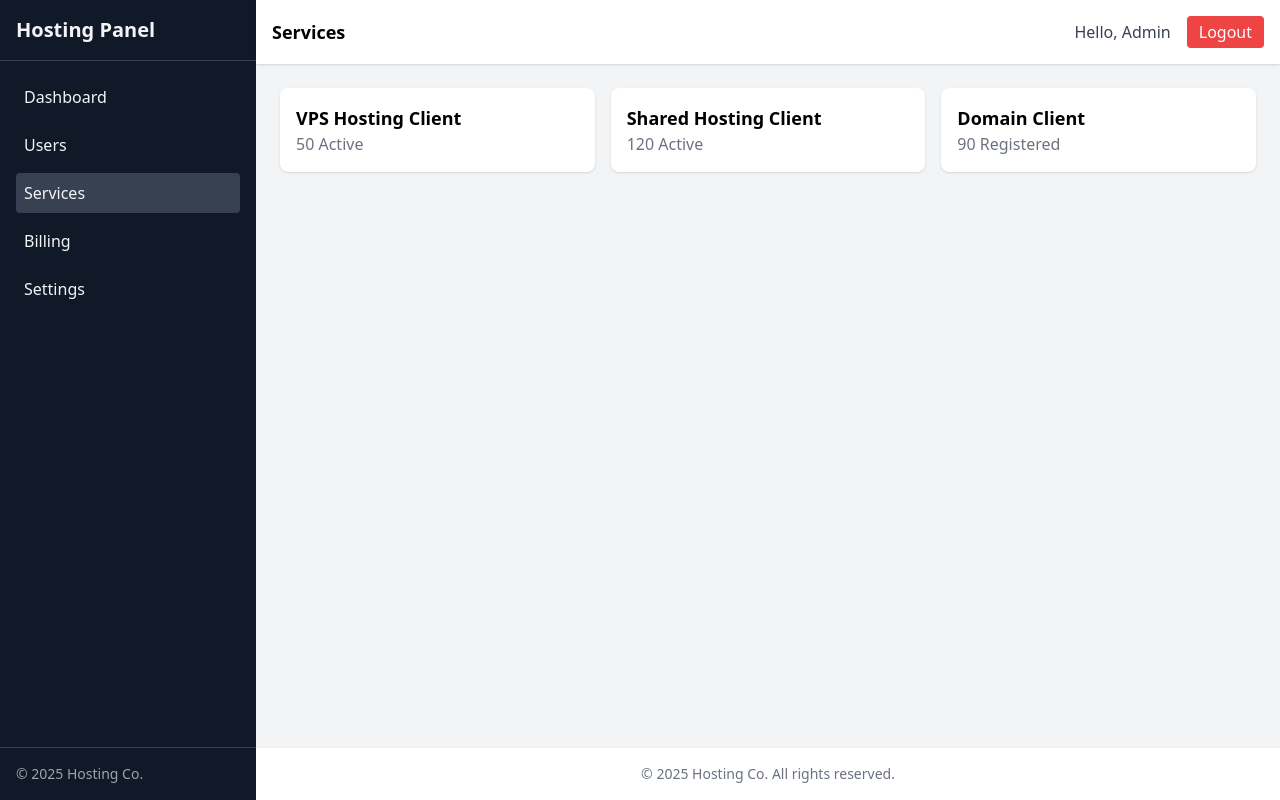
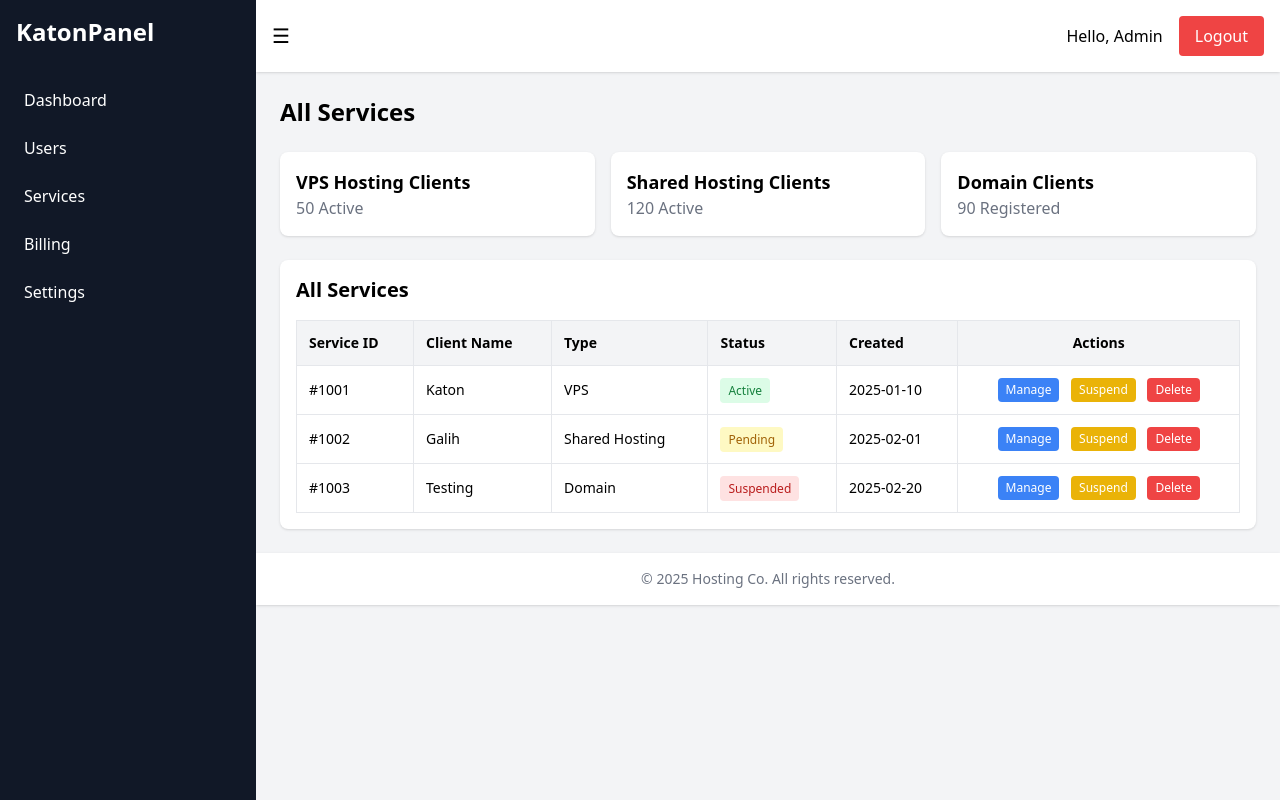
Before and after one commit to katonjr/Project-TAN, a plain HTML site: page services.html in a window 1280 px wide. Drawn offline with nearby package versions, Linux system fonts and the light colour scheme.

Commit message:
Services Commit

```diff
--- a/services.html
+++ b/services.html
@@ -3,51 +3,132 @@
 <head>
   <meta charset="UTF-8">
   <meta name="viewport" content="width=device-width, initial-scale=1.0">
-  <title>Admin Panel - Services</title>
+  <title>Admin Panel - Dashboard</title>
   <script src="https://cdn.tailwindcss.com"></script>
+  <style>
+    /* Animasi sidebar */
+    #sidebar {
+      transition: transform 0.3s ease;
+    }
+
+    /* Ketika checkbox dicentang, sidebar geser */
+    #menu-toggle:checked ~ #sidebar {
+      transform: translateX(-100%);
+    }
+
+    /* Ketika sidebar geser, konten meluas */
+    #menu-toggle:checked ~ #main-content {
+      margin-left: 0;
+    }
+  </style>
 </head>
-<body class="flex min-h-screen bg-gray-100">
+<body class="bg-gray-100">
+
+  <!-- Checkbox Hack -->
+  <input type="checkbox" id="menu-toggle" class="hidden">
 
   <!-- Sidebar -->
-  <aside class="w-64 bg-gray-900 text-gray-100 flex flex-col fixed h-full">
-    <div class="p-4 text-xl font-bold border-b border-gray-700">Hosting Panel</div>
-    <nav class="flex-1 p-4 space-y-2">
-      <a href="index.html" class="block p-2 rounded hover:bg-gray-700">Dashboard</a>
-      <a href="users.html" class="block p-2 rounded hover:bg-gray-700">Users</a>
-      <a href="services.html" class="block p-2 rounded bg-gray-700">Services</a>
-      <a href="billing.html" class="block p-2 rounded hover:bg-gray-700">Billing</a>
-      <a href="settings.html" class="block p-2 rounded hover:bg-gray-700">Settings</a>
-    </nav>
-    <div class="p-4 border-t border-gray-700 text-sm text-gray-400">© 2025 Hosting Co.</div>
-  </aside>
+  <div id="sidebar" class="fixed top-0 left-0 w-64 h-full bg-gray-900 text-white">
+    <div class="p-4 text-2xl font-bold">KatonPanel</div>
+    <ul class="space-y-2 p-4">
+      <li><a href="index.html" class="block p-2 rounded hover:bg-gray-700">Dashboard</a></li>
+      <li><a href="users.html" class="block p-2 rounded hover:bg-gray-700">Users</a></li>
+      <li><a href="services.html" class="block p-2 rounded hover:bg-gray-700">Services</a></li>
+      <li><a href="billing.html" class="block p-2 rounded hover:bg-gray-700">Billing</a></li>
+      <li><a href="settings.html" class="block p-2 rounded hover:bg-gray-700">Settings</a></li>
+    </ul>
+  </div>
 
-  <!-- Main Content -->
-  <div class="flex-1 flex flex-col ml-64">
-    <header class="bg-white shadow p-4 flex justify-between items-center sticky top-0 z-10">
-      <h1 class="text-lg font-semibold">Services</h1>
+  <!-- Konten -->
+  <div id="main-content" class="ml-64 transition-all duration-300">
+    <!-- Header -->
+    <div class="flex items-center justify-between bg-white p-4 shadow">
+      <label for="menu-toggle" class="cursor-pointer text-xl">&#9776;</label>
       <div class="flex items-center space-x-4">
-        <span class="text-gray-700">Hello, Admin</span>
-        <button class="bg-red-500 text-white px-3 py-1 rounded hover:bg-red-600">Logout</button>
+        <span>Hello, Admin</span>
+        <button class="bg-red-500 text-white px-4 py-2 rounded">Logout</button>
       </div>
-    </header>
+    </div>
 
-    <main class="p-6 flex-1">
+    <!-- Isi Konten -->
+    <main class="p-6 flex-1 space-y-6">
+        <h1 class="text-2xl font-bold mb-4">All Services</h1>
+
+      <!-- Service Stats -->
       <div class="grid grid-cols-1 md:grid-cols-3 gap-4">
         <div class="bg-white shadow p-4 rounded-lg">
-          <h3 class="font-bold text-lg">VPS Hosting Client</h3>
+          <h3 class="font-bold text-lg">VPS Hosting Clients</h3>
           <p class="text-gray-500">50 Active</p>
         </div>
         <div class="bg-white shadow p-4 rounded-lg">
-          <h3 class="font-bold text-lg">Shared Hosting Client</h3>
+          <h3 class="font-bold text-lg">Shared Hosting Clients</h3>
           <p class="text-gray-500">120 Active</p>
         </div>
         <div class="bg-white shadow p-4 rounded-lg">
-          <h3 class="font-bold text-lg">Domain Client</h3>
+          <h3 class="font-bold text-lg">Domain Clients</h3>
           <p class="text-gray-500">90 Registered</p>
+        </div>
+      </div>
+
+      <!-- Services Table -->
+      <div class="bg-white shadow rounded-lg p-4">
+        <h2 class="text-xl font-semibold mb-4">All Services</h2>
+        <div class="overflow-x-auto">
+          <table class="w-full border-collapse">
+            <thead>
+              <tr class="bg-gray-100 text-left text-sm font-semibold">
+                <th class="p-3 border">Service ID</th>
+                <th class="p-3 border">Client Name</th>
+                <th class="p-3 border">Type</th>
+                <th class="p-3 border">Status</th>
+                <th class="p-3 border">Created</th>
+                <th class="p-3 border text-center">Actions</th>
+              </tr>
+            </thead>
+            <tbody class="text-sm">
+              <tr class="hover:bg-gray-50">
+                <td class="p-3 border">#1001</td>
+                <td class="p-3 border">Katon</td>
+                <td class="p-3 border">VPS</td>
+                <td class="p-3 border"><span class="px-2 py-1 text-xs rounded bg-green-100 text-green-700">Active</span></td>
+                <td class="p-3 border">2025-01-10</td>
+                <td class="p-3 border text-center space-x-2">
+                  <button class="px-2 py-1 bg-blue-500 text-white rounded text-xs hover:bg-blue-600">Manage</button>
+                  <button class="px-2 py-1 bg-yellow-500 text-white rounded text-xs hover:bg-yellow-600">Suspend</button>
+                  <button class="px-2 py-1 bg-red-500 text-white rounded text-xs hover:bg-red-600">Delete</button>
+                </td>
+              </tr>
+              <tr class="hover:bg-gray-50">
+                <td class="p-3 border">#1002</td>
+                <td class="p-3 border">Galih</td>
+                <td class="p-3 border">Shared Hosting</td>
+                <td class="p-3 border"><span class="px-2 py-1 text-xs rounded bg-yellow-100 text-yellow-700">Pending</span></td>
+                <td class="p-3 border">2025-02-01</td>
+                <td class="p-3 border text-center space-x-2">
+                  <button class="px-2 py-1 bg-blue-500 text-white rounded text-xs hover:bg-blue-600">Manage</button>
+                  <button class="px-2 py-1 bg-yellow-500 text-white rounded text-xs hover:bg-yellow-600">Suspend</button>
+                  <button class="px-2 py-1 bg-red-500 text-white rounded text-xs hover:bg-red-600">Delete</button>
+                </td>
+              </tr>
+              <tr class="hover:bg-gray-50">
+                <td class="p-3 border">#1003</td>
+                <td class="p-3 border">Testing</td>
+                <td class="p-3 border">Domain</td>
+                <td class="p-3 border"><span class="px-2 py-1 text-xs rounded bg-red-100 text-red-700">Suspended</span></td>
+                <td class="p-3 border">2025-02-20</td>
+                <td class="p-3 border text-center space-x-2">
+                  <button class="px-2 py-1 bg-blue-500 text-white rounded text-xs hover:bg-blue-600">Manage</button>
+                  <button class="px-2 py-1 bg-yellow-500 text-white rounded text-xs hover:bg-yellow-600">Suspend</button>
+                  <button class="px-2 py-1 bg-red-500 text-white rounded text-xs hover:bg-red-600">Delete</button>
+                </td>
+              </tr>
+            </tbody>
+          </table>
         </div>
       </div>
     </main>
 
+    <!-- Footer -->
     <footer class="bg-white shadow p-4 text-center text-sm text-gray-500">
       © 2025 Hosting Co. All rights reserved.
     </footer>
```
Also changed, not shown: users.html (+30 -21 lines).
